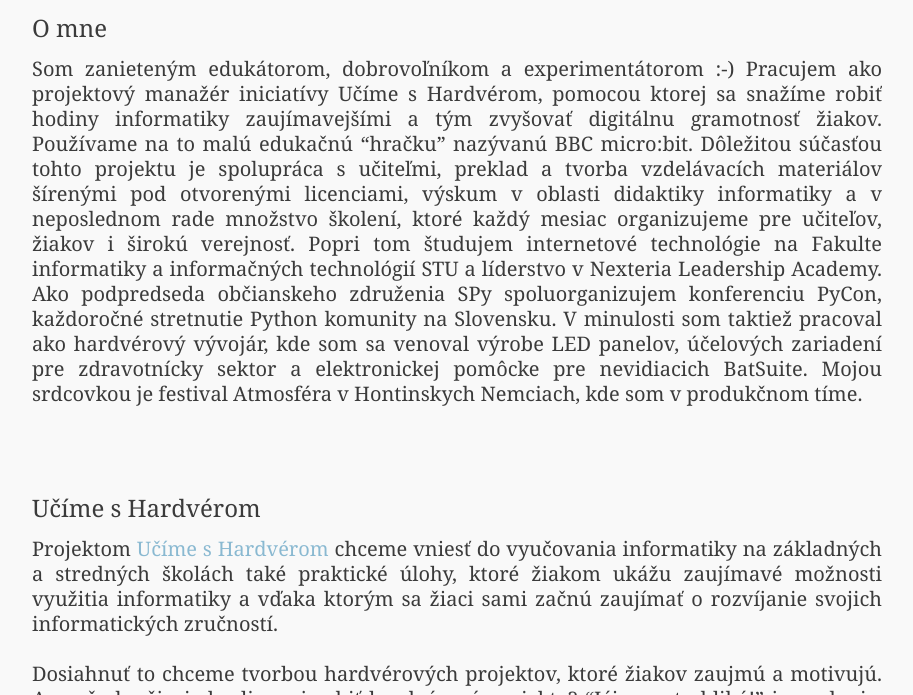
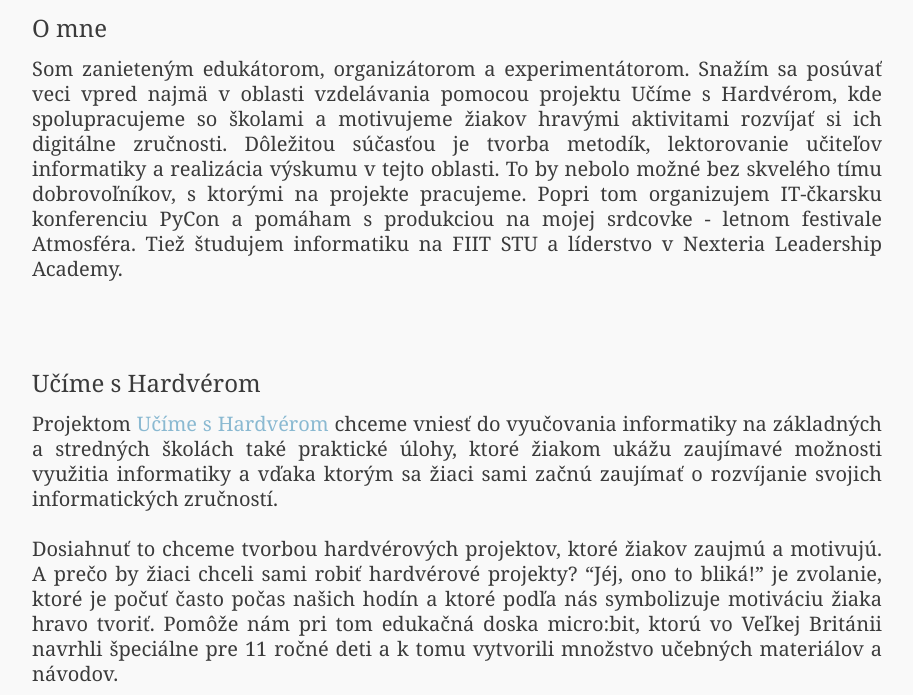
Before and after one commit to marekmansell/marekmansell.com, a Jekyll site: the page built from sk/index.md, in a window 1280 px wide and 900 px high, scrolled down 637 px, cut to the strip 205-900 px from the top of the window. Shown: the whole strip, without its empty margins (183-1096 px from the left). Built offline with Jekyll 4.4.1, drawn with Linux system fonts in a browser that asks for light colours.

Commit message:
Updated images

```diff
--- a/sk/index.md
+++ b/sk/index.md
@@ -6,21 +6,11 @@
   feature: pyconsk2017back.jpg
 ---
 
-![Malta](/images/marek/malta_18_pool.jpg)
+![Marek Mansell](/images/marek/mansell_2019_wall_big.jpg)
 
 #### O mne
 
-Som zanieteným edukátorom, dobrovoľníkom a experimentátorom :-) Pracujem ako projektový manažér iniciatívy
-Učíme s Hardvérom, pomocou ktorej sa snažíme robiť hodiny informatiky zaujímavejšími a
-tým zvyšovať digitálnu gramotnosť žiakov. Používame na to malú edukačnú "hračku" nazývanú BBC micro:bit.
-Dôležitou súčasťou tohto projektu je spolupráca s učiteľmi, preklad a tvorba vzdelávacích
-materiálov šírenými pod otvorenými licenciami, výskum v oblasti didaktiky informatiky a v neposlednom rade
-množstvo školení, ktoré každý mesiac organizujeme pre učiteľov, žiakov i širokú verejnosť.
-Popri tom študujem internetové technológie na Fakulte informatiky a informačných technológií STU a líderstvo v Nexteria
-Leadership Academy. Ako podpredseda občianskeho združenia SPy spoluorganizujem konferenciu PyCon, každoročné stretnutie
-Python komunity na Slovensku. V minulosti som taktiež pracoval ako hardvérový vývojár, kde som sa venoval výrobe LED
-panelov, účelových zariadení pre zdravotnícky sektor a elektronickej pomôcke pre nevidiacich BatSuite.
-Mojou srdcovkou je festival Atmosféra v Hontinskych Nemciach, kde som v produkčnom tíme.
+Som zanieteným edukátorom, organizátorom a experimentátorom. Snažím sa posúvať veci vpred najmä v oblasti vzdelávania pomocou projektu Učíme s Hardvérom, kde spolupracujeme so školami a motivujeme žiakov hravými aktivitami rozvíjať si ich digitálne zručnosti. Dôležitou súčasťou je tvorba metodík, lektorovanie učiteľov informatiky a realizácia výskumu v tejto oblasti. To by nebolo možné bez skvelého tímu dobrovoľníkov, s ktorými na projekte pracujeme. Popri tom organizujem IT-čkarsku konferenciu PyCon a pomáham s produkciou na mojej srdcovke - letnom festivale Atmosféra. Tiež študujem informatiku na FIIT STU a líderstvo v Nexteria Leadership Academy.
 
 <br/>
 
```
Also changed, not shown: images/marek/malta_18_profile.png (deleted), images/marek/mansell_2014_pico_de_teide.jpg (renamed from images/marek/10417695_735146223207196_6301103046205716875_n.jpg), images/marek/mansell_2015_resco_profile.jpg (renamed from images/marek/resco_profile.jpg), images/marek/mansell_2017_pycon17_back.jpg (renamed from images/pyconsk2017back.jpg), images/marek/mansell_2017_pycon17_stage.jpg (renamed from images/marek/pyconsk_2017_stage.jpg), images/marek/mansell_2018_mentorexpress.jpg (renamed from images/marek/mentorexpress_2018.jpg), images/marek/mansell_2019_wall_profile.jpg (added), images/marek/pp.jpg (deleted), images/marek/profile_small.png (deleted), images/marek/pyconsk2017back.jpg (deleted), images/marek/pyconsk_2017_back.jpg (deleted), images/marek/resco_profile_round.png (deleted), 9 other files.
